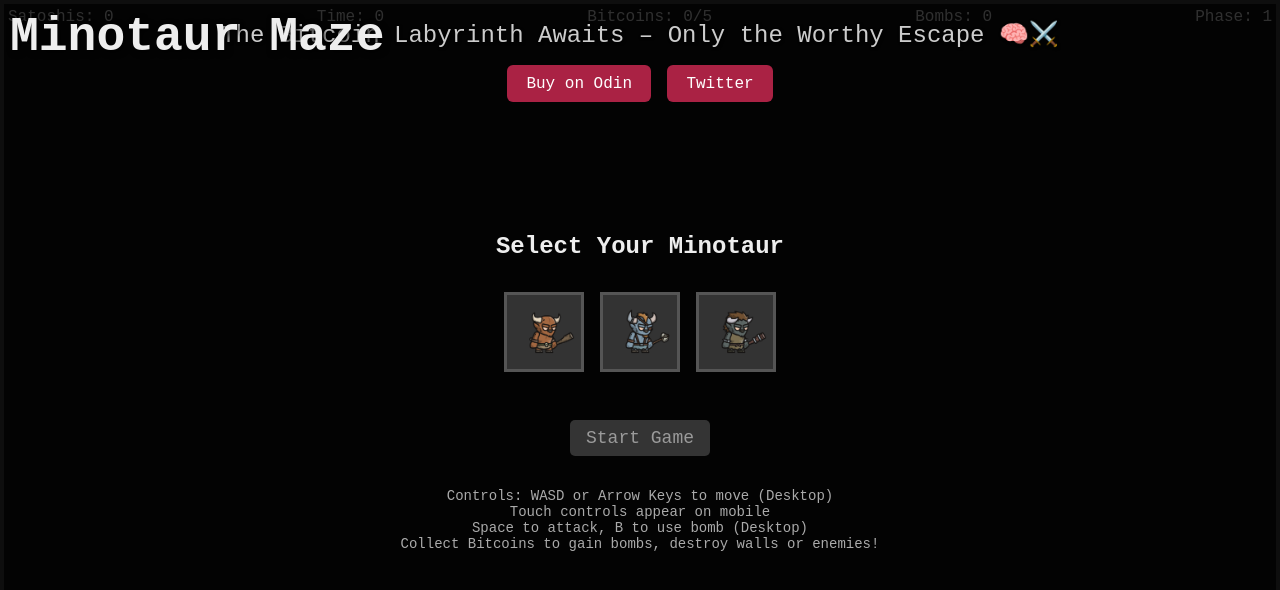
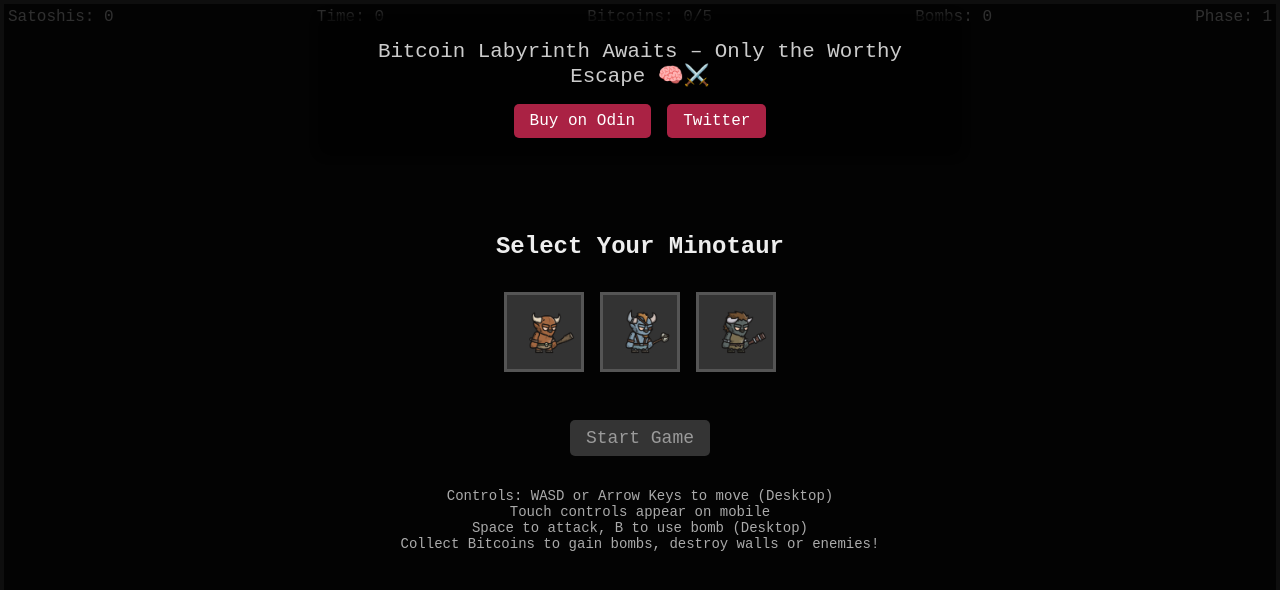
Before and after one commit to guidias1961/minotaur, a website: page public/index.html in a window 1280 px wide. Drawn offline with Linux system fonts and the light colour scheme.

Commit message:
update: alterações gerais

```diff
--- a/public/index.html
+++ b/public/index.html
@@ -270,59 +270,68 @@
         }
 #branding {
   position: absolute;
-    top: 20px;
+  top: 2vh;
+  left: 50%;
+  transform: translateX(-50%);
+  z-index: 999;
   text-align: center;
-    z-index: 20;
-    color: #eee;
-}
-
-#branding h1 {
-    font-size: clamp(2rem, 6vw, 3rem);
-    margin-bottom: 0.5rem;
-    text-shadow: 2px 2px 6px #000;
-}
-
-.slogan {
-    font-size: clamp(1rem, 2vw, 1.5rem);
+  background: rgba(0, 0, 0, 0.65);
+  padding: 1rem 2rem;
+  border-radius: 10px;
+  box-shadow: 0 0 10px #000;
+}
+
+.branding-title {
+  font-family: 'Courier New', monospace;
+  font-size: clamp(2rem, 4vw, 3rem);
+  font-weight: bold;
+  color: #fff;
+  text-shadow: 2px 2px 4px #000;
+}
+
+.branding-slogan {
+  font-size: clamp(1rem, 2vw, 1.3rem);
   color: #ccc;
+  margin-top: 0.5rem;
   margin-bottom: 1rem;
-    text-shadow: 1px 1px 3px #000;
-}
-
-.buttonContainer {
+  font-family: 'Courier New', monospace;
+}
+
+.branding-buttons {
   display: flex;
   justify-content: center;
   gap: 1rem;
   flex-wrap: wrap;
 }
 
-.actionButton {
+.branding-buttons a {
   background-color: #a24;
   color: white;
-    padding: 0.6rem 1.2rem;
-    text-decoration: none;
-    border-radius: 6px;
+  padding: 0.5rem 1rem;
   font-size: clamp(14px, 1.5vw, 16px);
   font-family: 'Courier New', monospace;
+  border-radius: 5px;
+  text-decoration: none;
   transition: background-color 0.3s;
 }
 
-.actionButton:hover {
+.branding-buttons a:hover {
   background-color: #c46;
 }
+
 
     </style>
 </head>
 <body>
 
 <div id="branding">
-  <h1>Minotaur Maze</h1>
-  <p class="slogan">The Bitcoin Labyrinth Awaits – Only the Worthy Escape 🧠⚔️</p>
-  <div class="buttonContainer">
-    <a href="https://odin.fun" target="_blank" class="actionButton">Buy on Odin</a>
-    <a href="https://twitter.com/MinotaurMaze" target="_blank" class="actionButton">Twitter</a>
-  </div>
-</div>
+  <div class="branding-slogan">Bitcoin Labyrinth Awaits – Only the Worthy Escape 🧠⚔️</div>
+  <div class="branding-buttons">
+    <a href="https://odin.fun" target="_blank">Buy on Odin</a>
+    <a href="https://twitter.com/MinotaurMaze" target="_blank">Twitter</a>
+  </div>
+</div>
+
     <div id="gameContainer">
         <div id="hud">
             <div id="score">Satoshis: 0</div>
@@ -382,7 +391,7 @@
         </div>
 
         <div id="orientationWarning">
-            <h2>Gire o celular para jogar melhor em modo paisagem 🎮</h2>
+            <h2>Rotate your phone to landscape mode for a better experience 🎮</h2>
         </div>
     </div>
 
@@ -447,25 +456,25 @@
                 }
             },
             {
-                name: '+20% de Alcance de Ataque',
+                name: '+20% Attack Range',
                 apply: () => {
                     player.attackRange *= 1.2;
                 }
             },
             {
-                name: '+1 Bomba por Fase',
+                name: '+1 Bomb per Phase',
                 apply: () => {
                     player.bombsPerPhase += 1;
                 }
             },
             {
-                name: '+10% Velocidade de Movimento',
+                name: '+10% Movement Speed',
                 apply: () => {
                     player.speed *= 1.1;
                 }
             },
             {
-                name: 'Vampirismo Leve (cura 1 vida a cada 5 kills)',
+                name: 'Light Vampirism (heals 1 life for every 5 kills)',
                 apply: () => {
                     player.lifeSteal = true;
                 }
```
Lines whose indentation alone changed are shown as unchanged.
